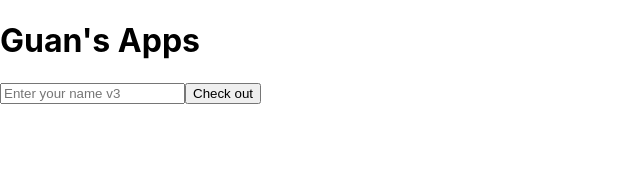
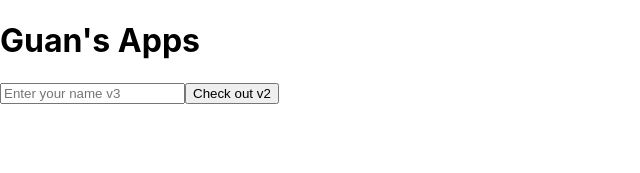
Before and after one commit to 54hg0220/monorepo, a React (Create React App) app in the folder frontend/: page / in a window 1280 px wide. Shown: the top 173 px of the page, without its empty margins (0-640 px from the left). Built offline with nearby package versions, Linux system fonts and the light colour scheme.

Commit message:
trigger workflow

```diff
--- a/frontend/src/App.js
+++ b/frontend/src/App.js
@@ -27,7 +27,7 @@ function App() {
           placeholder="Enter your name v3"
           required
         />
-        <button type="submit">Check out</button> {/* Fixed button type */}
+        <button type="submit">Check out v2</button> {/* Fixed button type */}
       </form>
       {message && <p>{message}</p>}
     </div>
```
Also changed, not shown: 1 other file (tests, documents, lock files or other folders).
